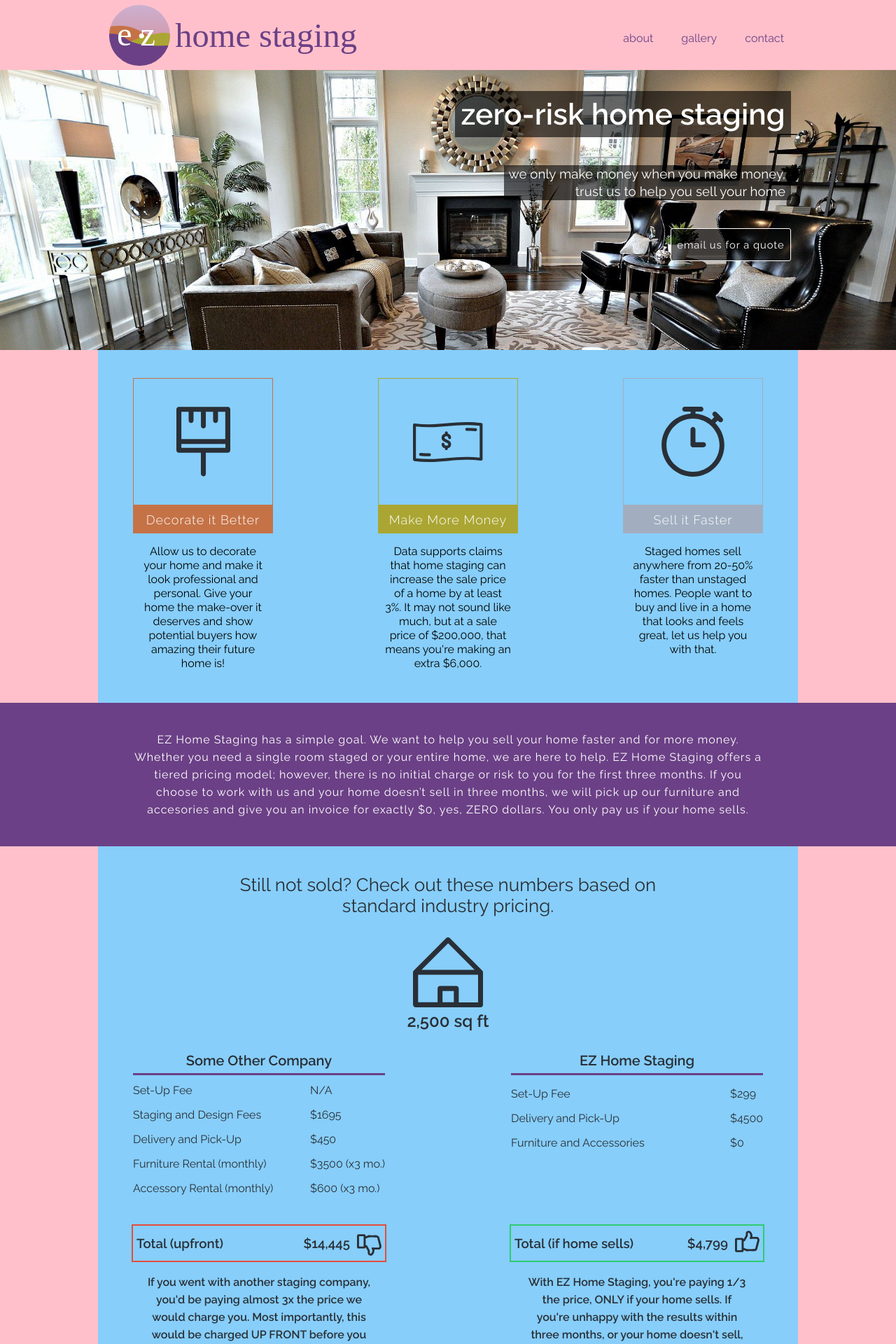
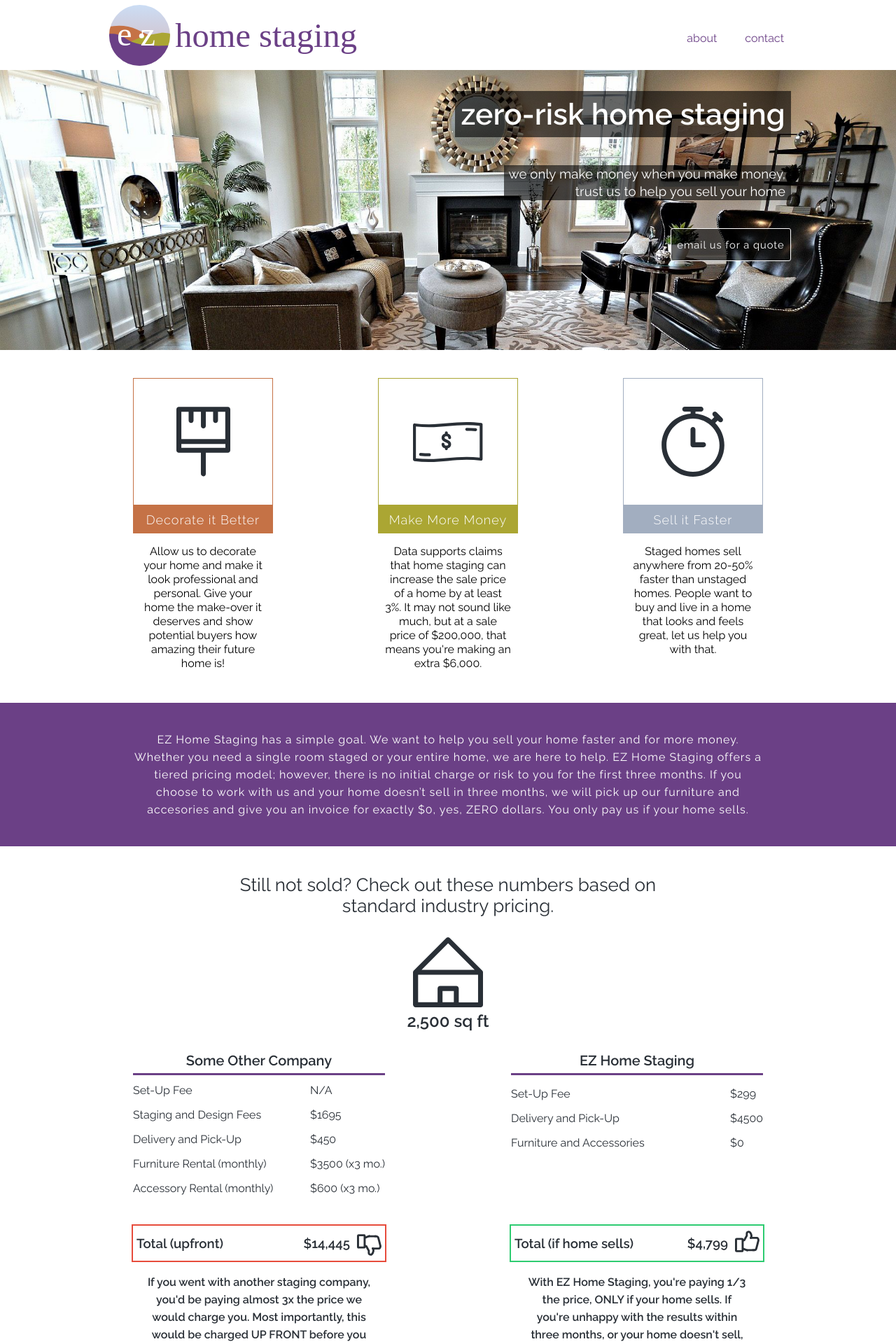
Before and after one commit to quinnmyers/ezhs_website, a Jekyll site: the page built from index.html, in a window 1280 px wide. Shown: the top 1920 px of the page at 70% size. Built offline with Jekyll 4.4.1, drawn with Linux system fonts in a browser that asks for light colours; Markdown is read by kramdown in place of the engine named in the settings.

```diff
--- a/_includes/header.html
+++ b/_includes/header.html
@@ -1 +1 @@
-<section class="header"><div class="header-wrap"><div class="brand"></div><div class="top-nav"><ul class="desktop-nav"><li><a href="#about">about</a></li><li><a href="#">gallery</a></li><li><a href="#contact">contact</a></li></ul></div></div></section>
+<section class="header"><div class="header-wrap"><div class="brand"></div><div class="top-nav"><ul class="desktop-nav"><li><a href="#about">about</a></li><li><a href="#contact">contact</a></li></ul></div></div></section>
--- a/_layouts/default.html
+++ b/_layouts/default.html
@@ -15,5 +15,6 @@
     {{ content }}
 
   <script src="https://ajax.googleapis.com/ajax/libs/jquery/1.12.4/jquery.min.js"></script>
+  <script src="/assets/js/main_script.js" type="text/javascript"></script>
   </body>
 </html>
--- a/_pugfiles/header.pug
+++ b/_pugfiles/header.pug
@@ -4,5 +4,4 @@ section.header
     .top-nav
       ul.desktop-nav
         li: a(href="#about") about
-        li: a(href="#") gallery
         li: a(href="#contact") contact
--- a/assets/css/3-layouts/main_layout.sass
+++ b/assets/css/3-layouts/main_layout.sass
@@ -5,7 +5,6 @@
 .home-wrap
   display: flex
   flex-direction: column
-  background: pink
   min-height: 100vh
   width: 100vw
   height: auto
@@ -17,7 +16,6 @@
   align-self: center
   width: 1000px
   height: auto
-  background: lightskyblue
 
 .about-section
   display: flex
--- a/assets/css/main.css
+++ b/assets/css/main.css
@@ -369,7 +369,6 @@ textarea {
   display: flex;
   -ms-flex-direction: column;
       flex-direction: column;
-  background: pink;
   min-height: 100vh;
   width: 100vw;
   height: auto; }
@@ -384,8 +383,7 @@ textarea {
   -ms-flex-item-align: center;
       align-self: center;
   width: 1000px;
-  height: auto;
-  background: lightskyblue; }
+  height: auto; }
 
 .about-section {
   display: -ms-flexbox;
--- /dev/null
+++ b/assets/js/main_script.js
@@ -0,0 +1,14 @@
+$(function() {
+  $('a[href*="#"]:not([href="#"])').click(function() {
+    if (location.pathname.replace(/^\//,'') == this.pathname.replace(/^\//,'') && location.hostname == this.hostname) {
+      var target = $(this.hash);
+      target = target.length ? target : $('[name=' + this.hash.slice(1) +']');
+      if (target.length) {
+        $('html, body').animate({
+          scrollTop: target.offset().top
+        }, 1000);
+        return false;
+      }
+    }
+  });
+});
```
Also changed, not shown: 5 other files.
